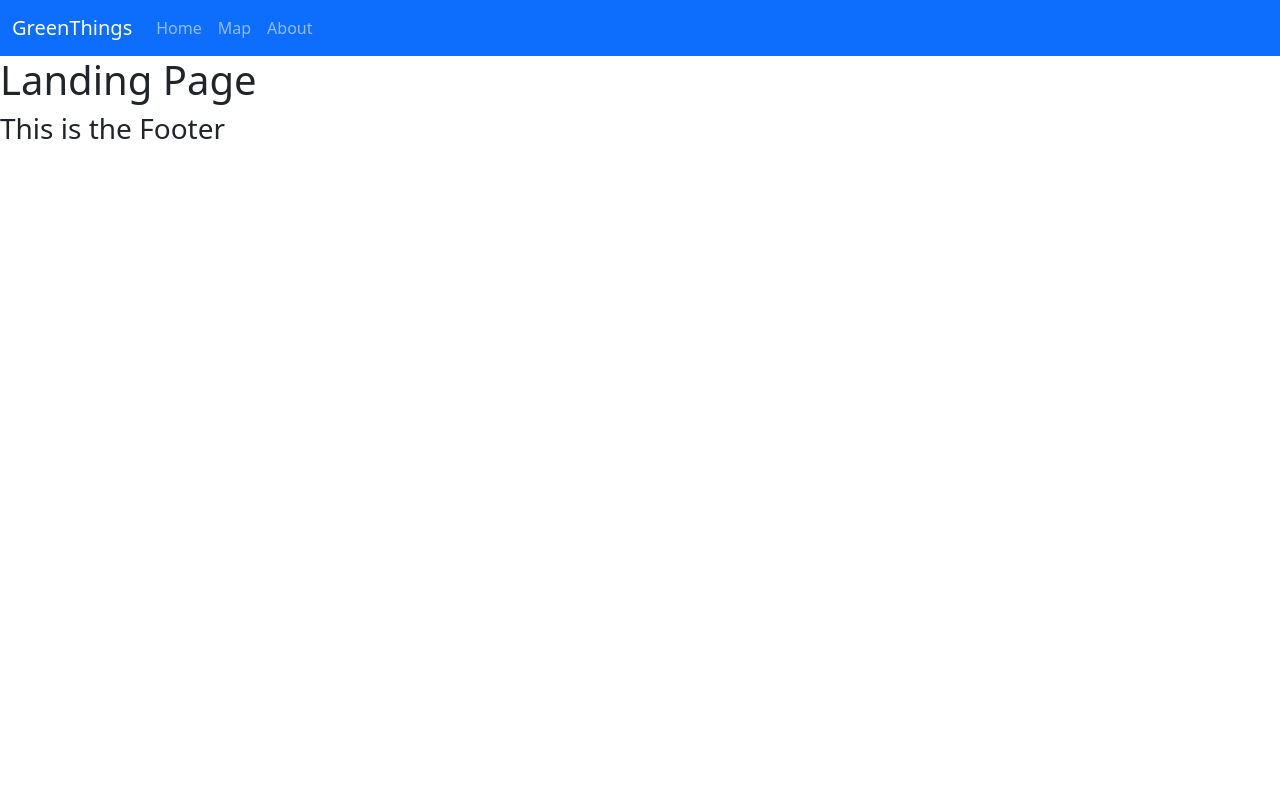
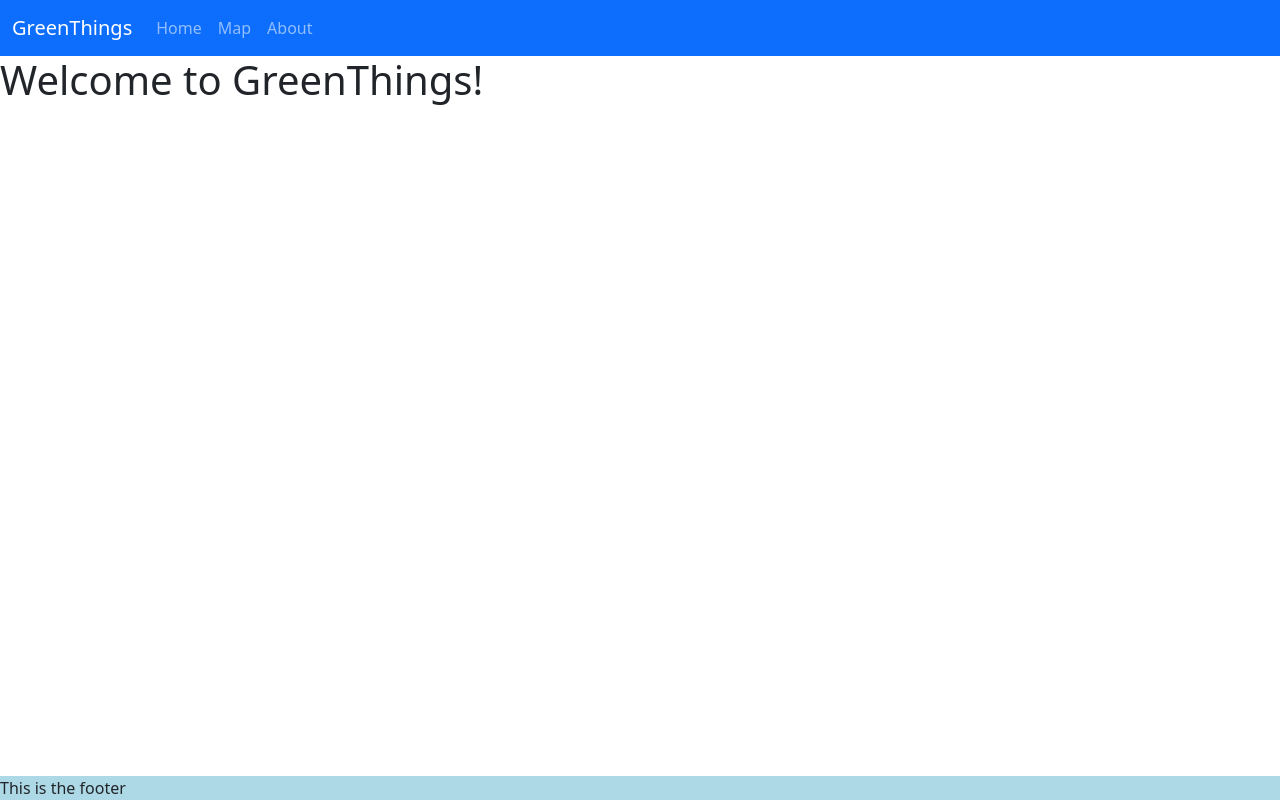
Before and after one commit to Julio-M/greenthings-frontend, a React (Create React App) app: page / in a window 1280 px wide. Built offline with nearby package versions, Linux system fonts and the light colour scheme.

Commit message:
Configured basic footer.

```diff
--- /dev/null
+++ b/src/Components/Footer.css
@@ -0,0 +1,7 @@
+footer {
+    position: fixed;
+    left: 0;
+    bottom: 0;
+    width: 100%;
+    background-color: lightblue;
+}
--- a/src/Components/Footer.js
+++ b/src/Components/Footer.js
@@ -1,8 +1,11 @@
 import React from "react";
+import "./Footer.css"
 
 function Footer(){
     return(
-        <h3>This is the Footer</h3>
+        <footer>
+            This is the footer
+        </footer>
     )
 }
 
--- a/src/Components/Landing.js
+++ b/src/Components/Landing.js
@@ -2,7 +2,8 @@ import React from "react";
 
 function Landing(){
     return(
-        <h1>Landing Page</h1>
+        // Probably replace this with a Jumbotron
+        <h1>Welcome to GreenThings!</h1>
     )
 }
 
```
